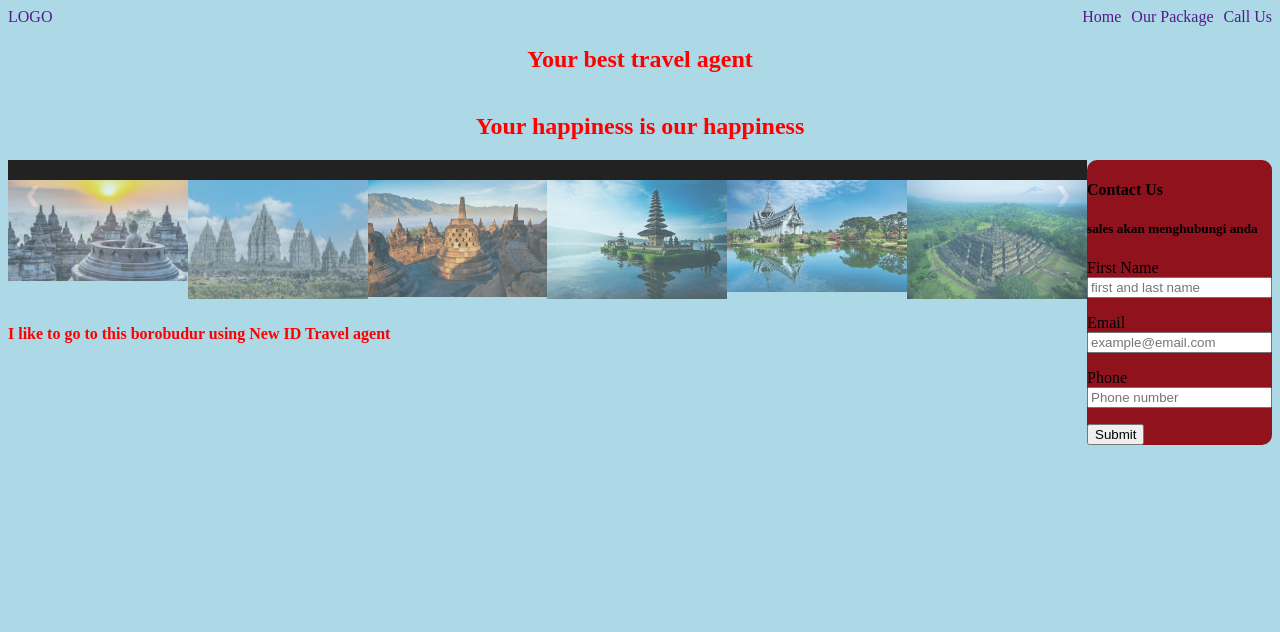
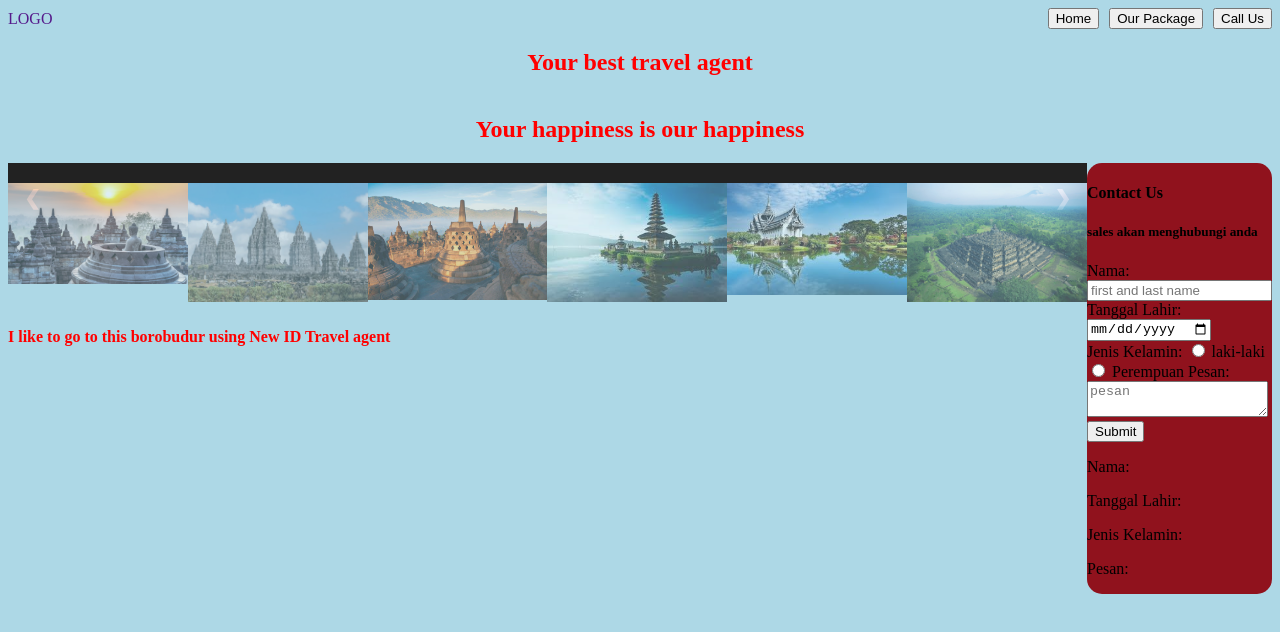
Before and after one commit to revou-fundamental-course/13-nov-23-sendi220192, a plain HTML site: page index.html in a window 1280 px wide. Drawn offline with Linux system fonts and the light colour scheme.

Commit message:
first push

```diff
--- a/CSS/style.css
+++ b/CSS/style.css
@@ -49,7 +49,7 @@
     flex-basis: 40%;
     flex-grow: 0%;
     background-color: rgb(144, 18, 29);
-    border-radius: 10px;
+    border-radius: 15px;
 }
 
 .input-message-us{
@@ -106,7 +106,7 @@ button{
   /* On hover, add a black background color with a little bit see-through */
   .prev:hover,
   .next:hover {
-    background-color: rgba(0, 0, 0, 0.8);
+    background-color: rgba(222, 16, 16, 0.8);
   }
 
   /* Number text (1/3 etc) */
--- a/JS/index.js
+++ b/JS/index.js
@@ -1,8 +1,8 @@
 
-{
+// Main Wallpaper
 let slideIndex = 1;
 showSlides(slideIndex);
-}
+
 // Next/previous controls
 function plusSlides(n) {
   showSlides(slideIndex += n);
@@ -30,3 +30,25 @@ function showSlides(n) {
   dots[slideIndex-1].className += " active";
   captionText.innerHTML = dots[slideIndex-1].alt;
 }
+
+function validateForm(){
+  const name = document.forms["message-form"]["full-name"].value;
+  const birthDate = document.forms["message-form"]["birth-date"].value;
+  const gender = document.forms["message-form"]["gender"].value;
+  const messages = document.forms["message-form"]["message"].value;
+
+  if (name == "" || birthDate == "" || gender == "" || messages == ""){
+    alert("Tidak boleh ada yang kosong");
+    return false;
+  }
+  setSenderUI(name, birthDate, gender, messages);
+  return false;
+
+}
+
+function setSenderUI(name, birthDate, gender, messages){
+  document.getElementById("sender-full-name").innerHTML = name;
+  document.getElementById("sender-birth-date").innerHTML = birthDate;
+  document.getElementById("sender-gender").innerHTML = gender;
+  document.getElementById("sender-messages").innerHTML = messages;
+}
--- a/index.html
+++ b/index.html
@@ -12,9 +12,9 @@
         <section class="navigation-header">
             <a href="">LOGO</a>
             <nav class="navigation">
-                <a href="">Home</a>
-                <a href="">Our Package</a>
-                <a href="">Call Us</a>
+                <button>Home</button>
+                <button>Our Package</button>
+                <button>Call Us</button>
             </nav>
 
         </section>
@@ -96,15 +96,34 @@
         <section class="message-us">
             <h4>Contact Us</h4>
             <h5>sales akan menghubungi anda</h5>
-            <form>
-                <label for="name-input">First Name</label>
-                <input id="name-input" type="text" placeholder="first and last name">
-                <p><label for="email-input">Email</label>
-                <input id="email-input" type="text" placeholder="example@email.com"></p>
-                <p><label for="Phone-input">Phone</label>
-                <input id="Phone" type="text" placeholder="Phone number"></p>
-                <button type="button" class="primary-button">Submit</button>
+
+            <form name="messages-form" onsubmit="return validateForm()">
+              Nama: <input placeholder="first and last name" type="text" name="full-name"/>
+              <br />
+
+              Tanggal Lahir:
+              <input type="date" name="birth-date " />
+              <br />
+
+              Jenis Kelamin:
+              <input type="radio" id="male" name="gender" value="male" />
+              <label for="male">laki-laki</label>
+              <input type="radio" id="female" name="gender" value="female" />
+              <label for="female" >Perempuan</label>
+
+              Pesan:
+              <textarea placeholder="pesan" name="messages"></textarea>
+              <br />
+
+              <input type="submit" value="Submit" />
             </form>
+
+            <div>
+              <p>Nama: <span id="sender-full-name"></span> </p>
+              <p>Tanggal Lahir: <span id="sender-birth-date"></span></p>
+              <p>Jenis Kelamin: <span id="sender-gender"></span></p>
+              <p>Pesan: <span id="sender-messages"></span></p>
+            </div>
         </section>
     </main>
 </body>
```
